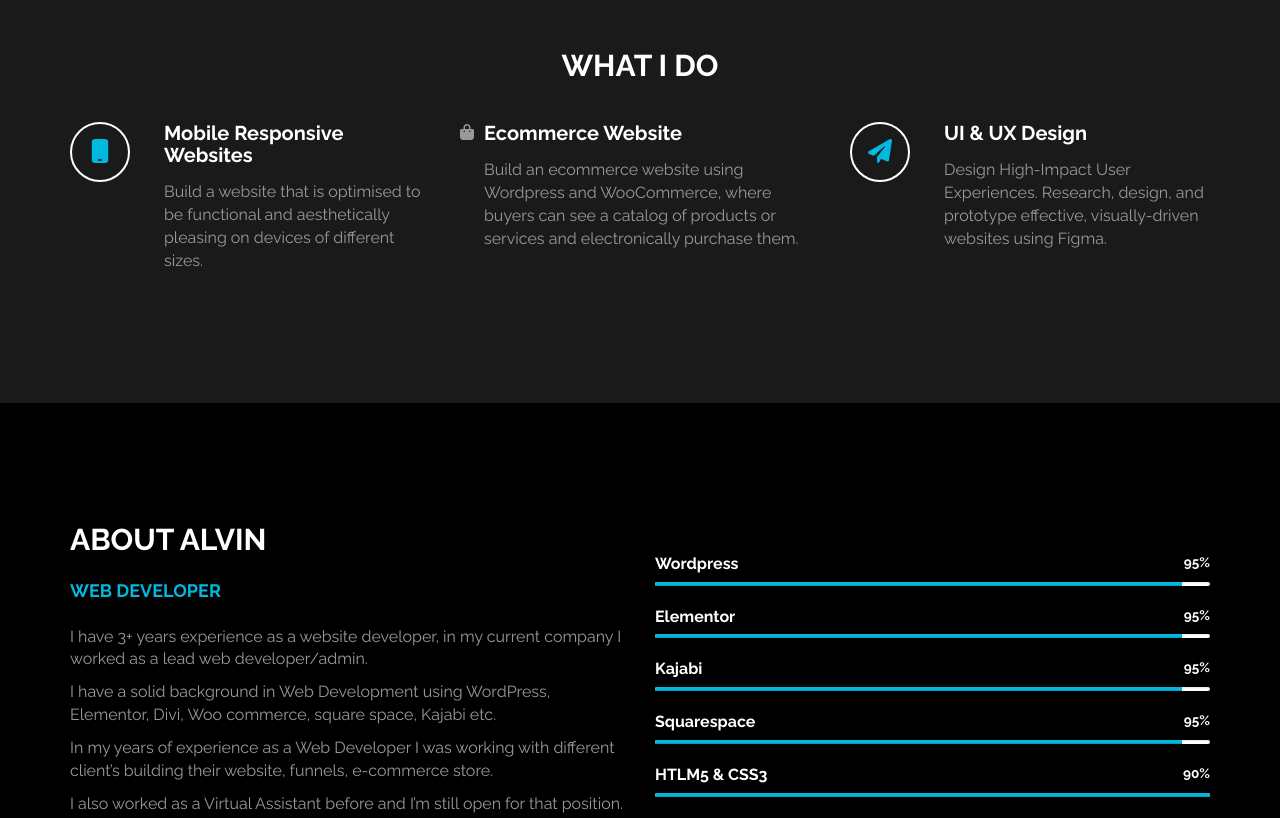
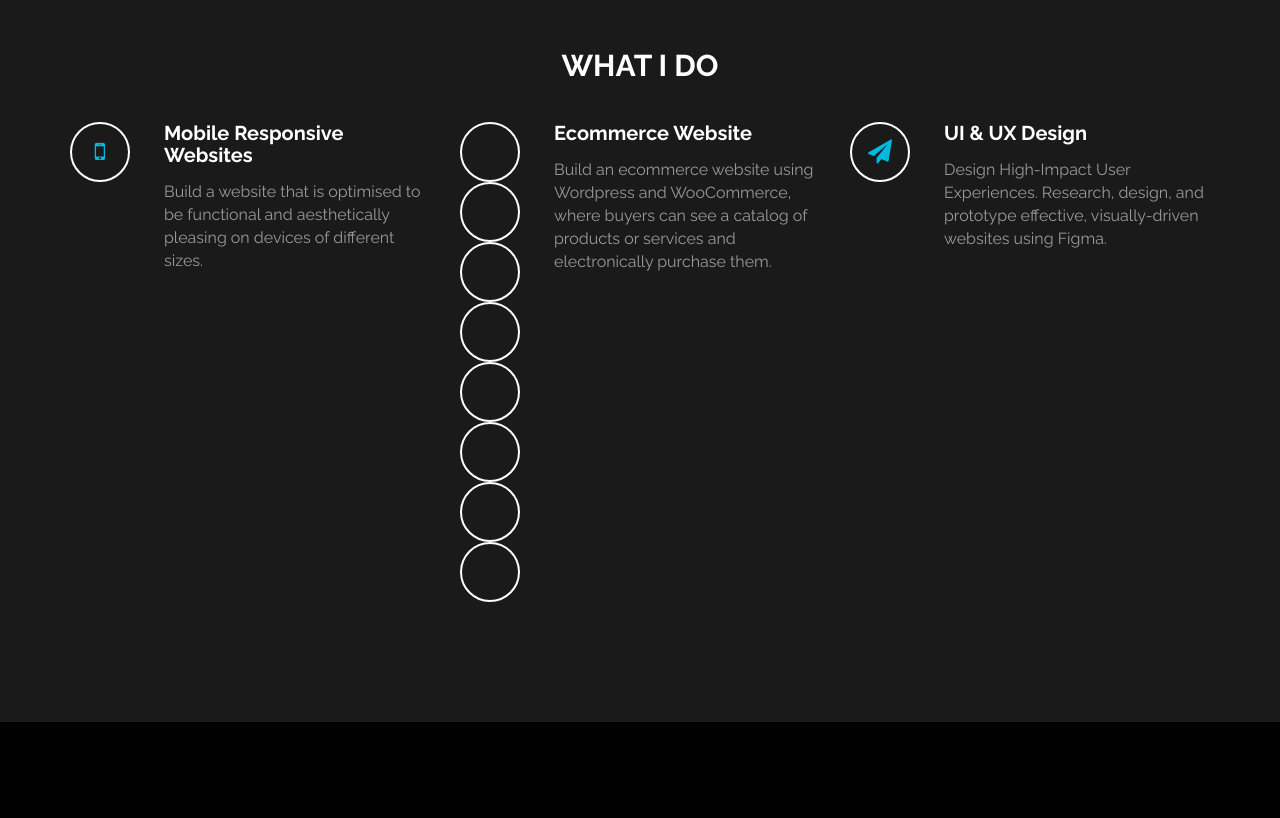
Before and after one commit to alvillarojo/alvillarojo.github.io, a plain HTML site: page index.html in a window 1280 px wide. Shown: the part 1040-1858 px from the top of the page. Drawn offline with Linux system fonts and the light colour scheme.

Commit message:
Update index.html

```diff
--- a/index.html
+++ b/index.html
@@ -18,7 +18,7 @@
 		<!-- bootstrap -->
 		<link rel="stylesheet" href="css/bootstrap.min.css">
 		<!-- font-awesome -->
-		<link rel="stylesheet" href="https://cdnjs.cloudflare.com/ajax/libs/font-awesome/6.2.1/css/all.min.css">
+		<link rel="stylesheet" href="css/font-awesome.min.css">
 		<!-- google font -->
 		<link href='http://fonts.googleapis.com/css?family=Raleway:400,300,700,800' rel='stylesheet' type='text/css'>
 		<!-- fullpage -->
@@ -75,7 +75,14 @@
 					<div class="col-md-4 col-xs-11 wow fadeInUp" data-wow-delay="0.6s">
 						<div class="media">
 							<div class="media-object media-left">
-								<i class="fa-solid fa-bag-shopping"></i>
+								<i class="fa fa-shopping-bag" aria-hidden="true"></i>
+								<i class="fa fa-shopping-bag" aria-hidden="true"></i>
+								<i class="fa fa-shopping-bag" aria-hidden="true"></i>
+								<i class="fa fa-shopping-bag" aria-hidden="true"></i>
+								<i class="fa fa-shopping-bag" aria-hidden="true"></i>
+								<i class="fa fa-shopping-bag" aria-hidden="true"></i>
+								<i class="fa fa-shopping-bag" aria-hidden="true"></i>
+								<i class="fa fa-shopping-bag" aria-hidden="true"></i>
 							</div>
 							<div class="media-body">
 								<h3 class="media-heading">Ecommerce Website</h3>
```
